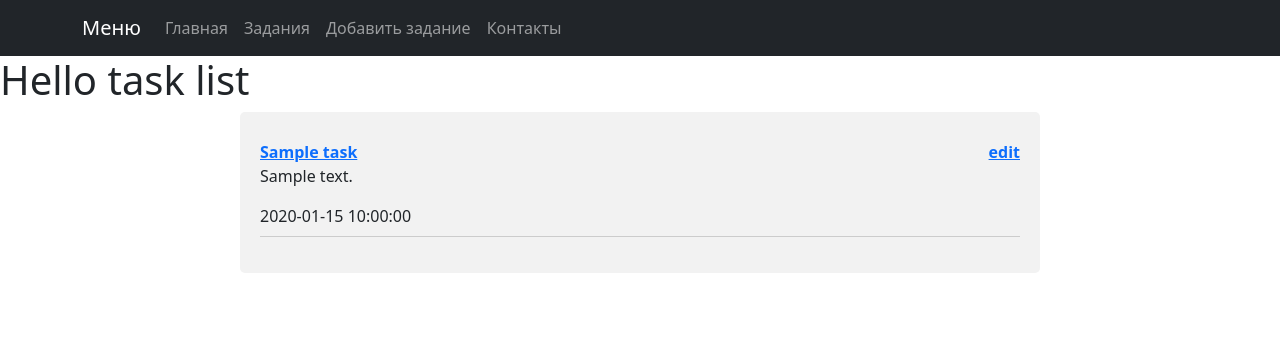
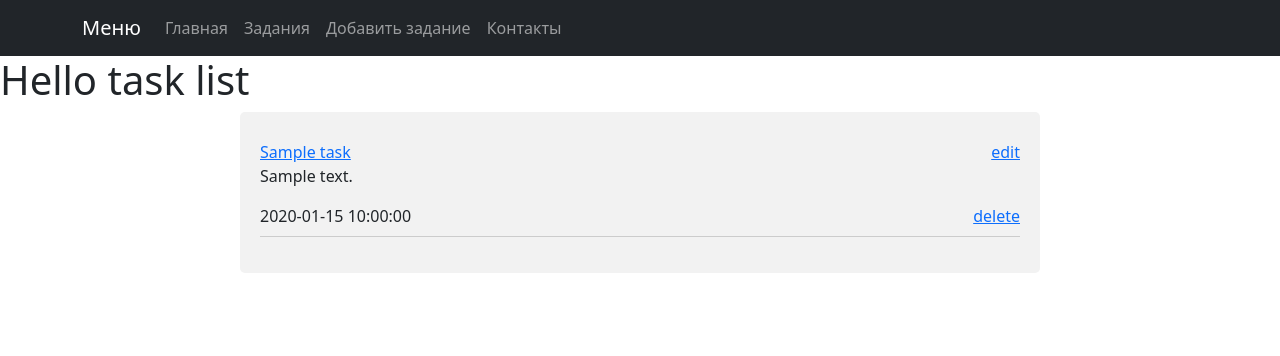
Before and after one commit to Jackcubbi/cigniter.test, a CodeIgniter 4 app: template app/Views/Tasks/index.php in a window 1280 px wide. Shown: the top 356 px of the page. Run offline with PHP 8.4 and a stand-in for CodeIgniter, Linux system fonts and the light colour scheme; the template is opened without the code that fills it: most values are stand-ins (such as "Sample title", 1, 10 or a date in 2020); some libraries are stand-ins or nearby versions.

Commit message:
edit: delete button style

```diff
--- a/app/Views/Tasks/index.php
+++ b/app/Views/Tasks/index.php
@@ -10,15 +10,22 @@
   <ul class="task-list">
     <?php foreach ($tasks as $task) : ?>
       <li>
-        <div class="task-head">
-          <a href="<?= site_url("/tasks/" . $task->id) ?>">
-            <?= esc($task->title) ?>
-          </a>
-          <a class="edit-task-btn" href="<?= site_url("/tasks/edit/" . $task->id) ?>">edit</a>
+        <div class="task-box">
+          <div class="task-left">
+            <a href="<?= site_url("/tasks/" . $task->id) ?>">
+              <?= esc($task->title) ?>
+            </a>
+            <p><?= esc($task->description) ?></p>
+            <?= esc($task->created_at) ?>
+          </div>
+          <div class="task-right">
+            <div class="edit-delete">
+              <a class="edit-task-btn" href="<?= site_url("/tasks/edit/" . $task->id) ?>">edit</a>
+              <a class="edit-task-btn" href="<?= site_url("/tasks/delete/" . $task->id) ?>">delete</a>
+            </div>
+          </div>
+
         </div>
-        <p><?= esc($task->description) ?></p>
-        <?= esc($task->created_at) ?>
-
       </li>
     <?php endforeach; ?>
 
--- a/app/Views/layouts/head.php
+++ b/app/Views/layouts/head.php
@@ -76,8 +76,21 @@
       border-bottom: 1px solid #ccc;
       padding: .5rem 0;
 
-      .task-head {
-        font-weight: 600;
+      .task-box {
+        display: flex;
+        justify-content: space-between;
+
+        .task-left {
+          flex-basis: 85%;
+        }
+
+        .edit-delete {
+          display: flex;
+          flex-direction: column;
+          justify-content: space-between;
+          text-align: right;
+          height: 100%;
+        }
       }
 
       .edit-task-btn {
```
Also changed, not shown: app/Controllers/Tasks.php (+14 -1 lines).
